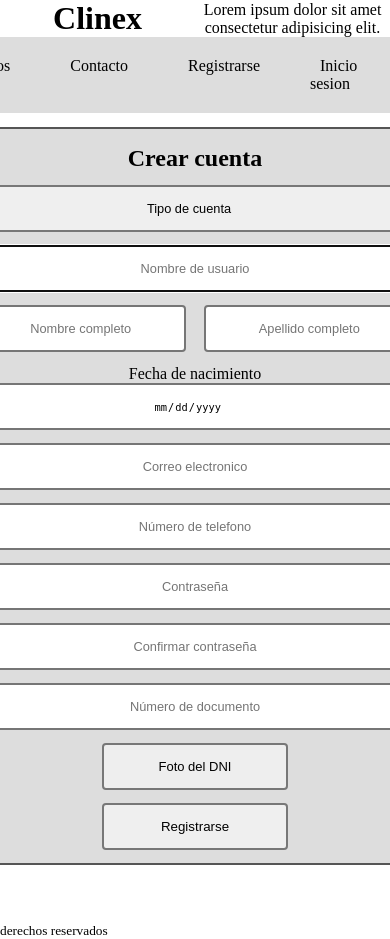
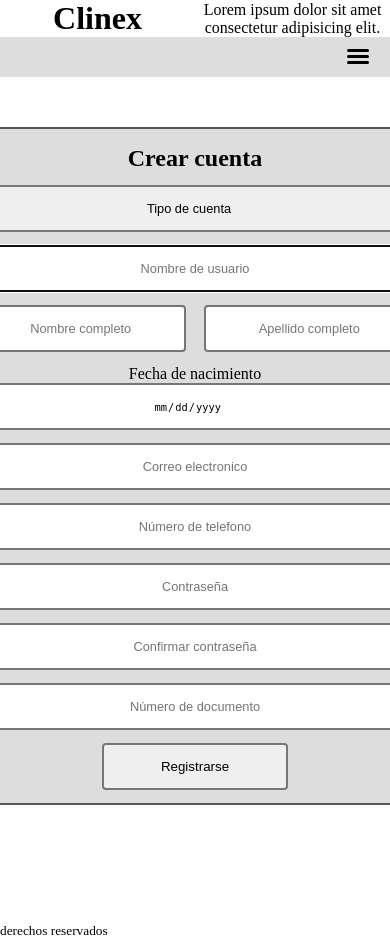
Before and after one commit to NemeZar87/clinex, a Django app: page /cuenta/registro/ in a window 390 px wide; the page is wider, and only the part inside the window is pictured. Run offline with Django 5.2, Linux system fonts and the light colour scheme.

Commit message:
menu de hamburguesa responsive en nav y bases de horario trabajo (no funciona correctamente)

```diff
--- a/cuenta/models.py
+++ b/cuenta/models.py
@@ -89,7 +89,7 @@ class HorarioTrabajo(models.Model):
     tiempo_turno = models.DurationField(help_text='Duración entre turnos. Ejemplo: 00:20:00 para 20 minutos')
 
     medico = models.ForeignKey(Medico, on_delete=models.CASCADE, related_name='horario')
-    lugar = models.ForeignKey(LugarTrabajo, on_delete=models.CASCADE, related_name='horario')
+    lugar = models.ForeignKey(LugarTrabajo, on_delete=models.CASCADE, related_name='lugares', help_text='Debe ingresar un lugar de trabajo previamente.', null=True)
 
     class Meta:
         unique_together = ('medico', 'lugar', 'dia', 'hora_inicio', 'hora_fin')
--- a/cuenta/templates/cuenta/registro.html
+++ b/cuenta/templates/cuenta/registro.html
@@ -86,13 +86,13 @@
                 <span class="error">{{ error }}</span>
                 {% endfor %}
             </div>
-            <div class="campo">
+            <!-- <div class="campo">
                 <label for="{{ form.foto_dni.id_for_label }}" class="campo-dni">Foto del DNI</label>
                 {{ form.foto_dni }}
                 {% for error in form.foto_dni.errors %}
                 <span class="error">{{ error }}</span>
                 {% endfor %}
-            </div>
+            </div> -->
             <button type="submit">Registrarse</button>
         </div>
     </fieldset>
--- a/cuenta/views.py
+++ b/cuenta/views.py
@@ -1,5 +1,5 @@
 from django.shortcuts import render, redirect, get_object_or_404
-from .forms import CrearCuenta, InicioSesion
+from .forms import CrearCuenta, InicioSesion, HorarioTrabajoForm
 from cuenta.services.servicios import crear_cuenta, iniciar_sesion, cerrar_sesion, medico_required
 # from .services.lector_dni import lector_total
 from principal.models import Provincia, Departamento, Localidad
@@ -150,11 +150,27 @@ def configuracion_medica_view(request):
     provincias = Provincia.objects.all()
 
     if request.method == "POST":
-        loc_id = request.POST.get("localidad")
-        if loc_id:
-            medico.localidad_id = loc_id
-            medico.save()
-        return redirect('cuenta:config_medica')
+        # Guardar horario
+        if "nuevo_horario" in request.POST:
+            form = HorarioTrabajoForm(request.POST, medico=medico)
+            if form.is_valid():
+                horario = form.save(commit=False)
+                horario.medico = medico
+                horario.save()
+                return redirect('cuenta:config_medica')
+
+        # Guardar localidad
+        if "localidad" in request.POST:
+            loc_id = request.POST.get("localidad")
+            if loc_id:
+                medico.localidad_id = loc_id
+                medico.save()
+            return redirect('cuenta:config_medica')
+
+    else:
+        form = HorarioTrabajoForm(medico=medico)
+
+    horarios = medico.horario.all()
 
     op_perfil = {
         "turnos": [
@@ -200,6 +216,8 @@ def configuracion_medica_view(request):
         "departamento_actual": departamento_actual,
         "localidad_actual": localidad_actual,
         "opciones": op_perfil,
+        "horarios": horarios,
+        "horario_form": form
     }
 
     return render(request, "cuenta/config_medica.html", ctx)
--- a/principal/static/principal/base.css
+++ b/principal/static/principal/base.css
@@ -146,3 +146,52 @@ footer {
     width: 100%;
     margin-top: auto;
 }
+
+
+/* Botón hamburguesa oculto en desktop */
+.toggle-button {
+    color: black;
+    display: none;
+    font-size: 1.5rem;
+    cursor: pointer;
+}
+
+
+@media (max-width: 480px) {
+    .toggle-button {
+        display: flex;
+        flex-direction: column;
+        width: 25px;        /* ancho del botón */
+        height: 20px;       /* alto total del botón */
+        cursor: pointer;
+        padding: 0;
+    }
+
+    .toggle-button span {
+        display: block;
+        height: 3px;            /* grosor de cada barra */
+        width: 90%;            /* ancho completo del botón */
+        background-color: #000; /* color de las barras */
+        border-radius: 2px;
+        margin: 1.5px;
+    }
+
+        .nav-links {
+        display: none;
+        width: 100%;
+    }
+
+    .nav-links ul {
+        flex-direction: column;
+        width: 100%;
+    }
+
+    .nav-links li {
+        text-align: center;
+        padding: 0.5rem 0
+    }
+
+    .nav-links.active {
+        display: flex;
+    }
+}
--- /dev/null
+++ b/principal/static/principal/navbar.js
@@ -0,0 +1,8 @@
+document.addEventListener('DOMContentLoaded', () => {
+    const toggleButton = document.getElementById('toggleButton');
+    const links = document.querySelector('.nav-links');
+
+    toggleButton.addEventListener('click', () => {
+        links.classList.toggle('active');
+    });
+});
--- a/principal/templates/base.html
+++ b/principal/templates/base.html
@@ -50,6 +50,13 @@
         {% endblock %}
         {% block nav%}
         <nav class="nav_contenedor">
+            <a href="javascript:void(0);" class="toggle-button" id="toggleButton">
+            <span></span>
+            <span></span>
+            <span></span>
+            </a>
+            <div class="nav-links" id="navBarLinks">
+
                 <ul class="ul_contenedor">
                     <li><a href="{% url 'principal:index' %}">Inicio</a></li>
                     <li><a href="{% url 'cuenta:servicios' %}">Servicios</a></li>
@@ -71,6 +78,7 @@
                     <li><a href="{% url 'cuenta:inicio-sesion' %}">Inicio sesion</a></li>
                     {% endif %}
                 </ul>
+            </div>
         </nav>
         {% endblock %}
     </div>
@@ -93,6 +101,7 @@
         });
         });
         </script>
+        <script src="{% static 'principal/navbar.js' %} "></script>
         {% endblock %}
 
         {% block js_secundario %}
--- a/principal/views.py
+++ b/principal/views.py
@@ -20,7 +20,7 @@ def perfil_medico(request, medico_id):
     try:
         medico_all = lista_medico[0].medico
     except IndexError:
-        return HttpResponse("asd")
+        return HttpResponse("Hemos tenido problemas con la busqueda de medico")
     lugares = []
     for j in medico_qs:
         lugar_all = j.lugar
```
Also changed, not shown: cuenta/templates/cuenta/config_medica.html (+27 -0 lines), cuenta/migrations/0001_initial.py, cuenta/migrations/0002_alter_horariotrabajo_lugar.py (added), cuenta/migrations/0003_alter_horariotrabajo_lugar.py (added), cuenta/migrations/0005_merge_20251125_1529.py (deleted), cuenta/migrations/0007_merge_20251125_1602.py (deleted), cuenta/migrations/0007_merge_20251125_1652.py (deleted), cuenta/migrations/0008_merge_20251126_0031.py (deleted), cuenta/migrations/0009_remove_medico_localidad_lugartrabajo_localidad.py (deleted), cuenta/migrations/0010_remove_lugartrabajo_localidad_medico_localidad.py (deleted), historia_clinica/migrations/0001_initial.py, principal/migrations/0001_initial.py, turno/migrations/0001_initial.py. Lines whose indentation alone changed are shown as unchanged.
